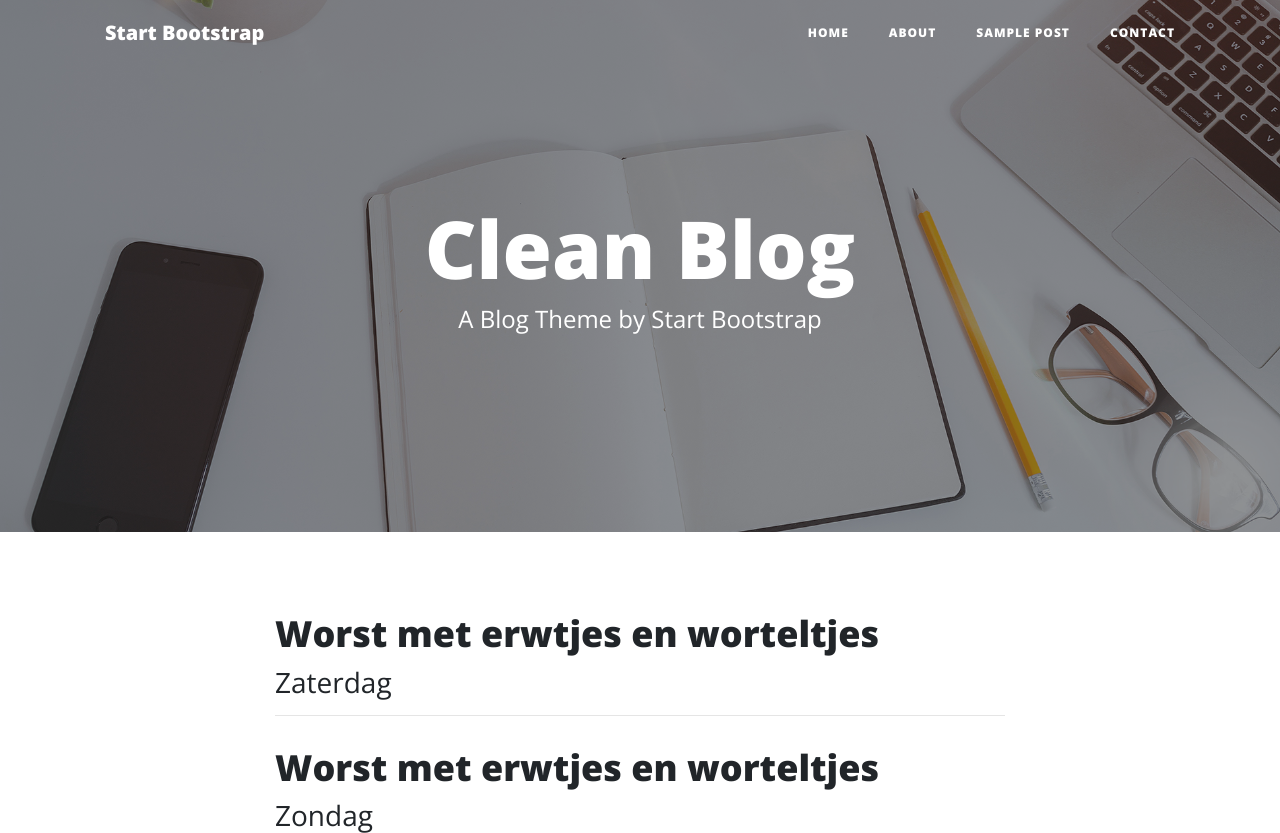
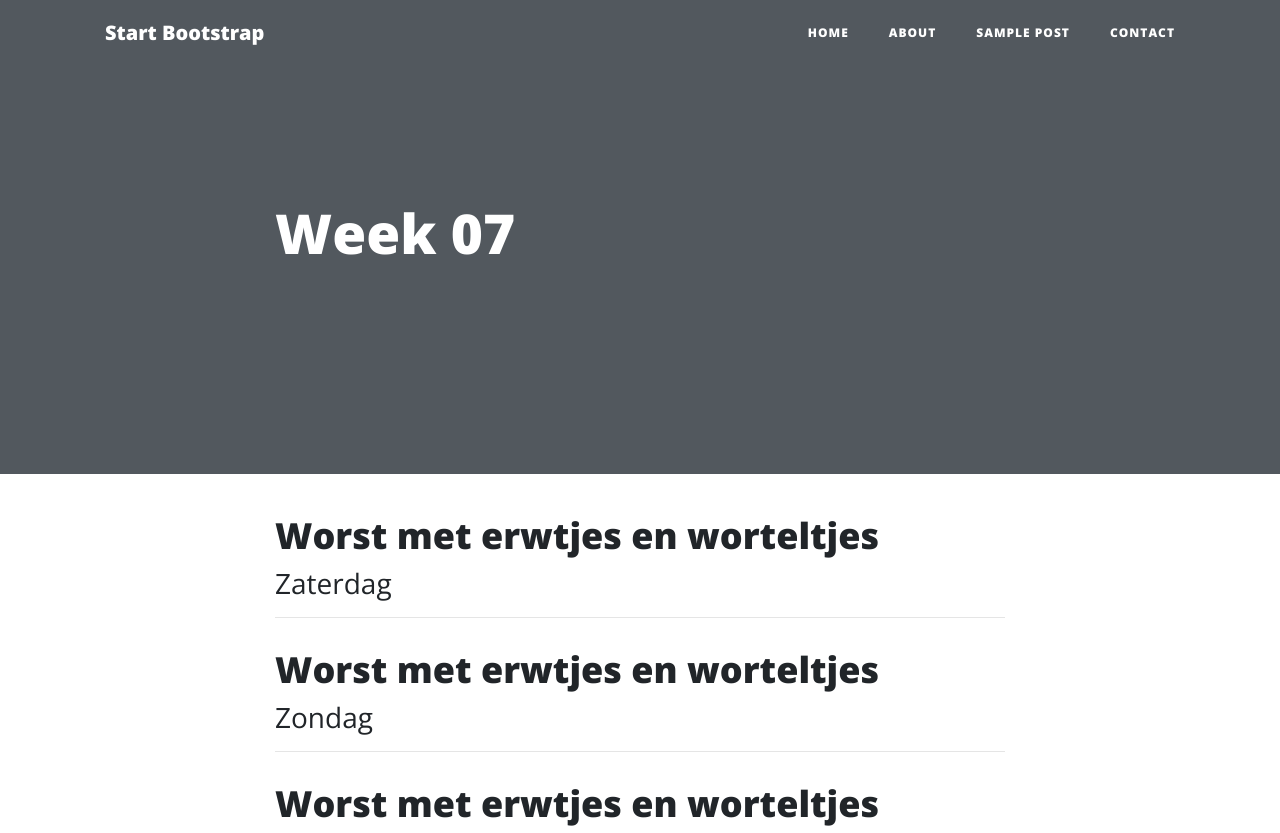
Before and after one commit to pieterdp/Weekmenu, a Flask app: page /week in a window 1280 px wide. Shown: the top 833 px of the page. Run offline with Flask 2, Linux system fonts and the light colour scheme; some libraries are stand-ins or nearby versions.

Commit message:
Some more mockupping

```diff
--- a/menu/routes.py
+++ b/menu/routes.py
@@ -1,5 +1,6 @@
 from flask import Blueprint, render_template
 from flask_login import login_required
+from datetime import datetime
 
 
 gui = Blueprint('gui', __name__)
@@ -13,4 +14,6 @@ def index():
 @gui.route('/week', methods=['GET'])
 @gui.route('/week/<string:week>', methods=['GET'])
 def week_overview(week=None):
+    if not week:
+        week = datetime.now().strftime('%U')
     return render_template('weekmenu/week.html', week=week)
--- /dev/null
+++ b/static/css/weekmenu.css
@@ -0,0 +1,3 @@
+header.masthead-page {
+  margin-bottom: 10px!important;
+}
--- a/templates/layout/base.html
+++ b/templates/layout/base.html
@@ -25,6 +25,8 @@
     <!-- Custom styles for this template -->
     <link href="{{ url_for('static', filename='css/template/clean-blog.min.css') }}" rel="stylesheet">
 
+    <!-- Custom stylesheet -->
+    <link href="{{ url_for('static', filename='css/weekmenu.css') }}" rel="stylesheet">
 </head>
 
 <body>
@@ -57,21 +59,6 @@
         </div>
     </div>
 </nav>
-
-<!-- Page Header -->
-<header class="masthead" style="background-image: url('{{ url_for('static', filename='img/template/home-bg.jpg') }}')">
-    <div class="overlay"></div>
-    <div class="container">
-        <div class="row">
-            <div class="col-lg-8 col-md-10 mx-auto">
-                <div class="site-heading">
-                    <h1>Clean Blog</h1>
-                    <span class="subheading">A Blog Theme by Start Bootstrap</span>
-                </div>
-            </div>
-        </div>
-    </div>
-</header>
 
 <!-- Main Content -->
 {% block content %}
--- a/templates/weekmenu/week.html
+++ b/templates/weekmenu/week.html
@@ -1,5 +1,18 @@
 {% extends 'layout/base.html' %}
 {% block content %}
+      <header class="masthead masthead-page">
+    <div class="overlay"></div>
+    <div class="container">
+      <div class="row">
+        <div class="col-lg-8 col-md-10 mx-auto">
+          <div class="post-heading">
+              <h1>Week <span id="current_week">{{ week }}</span></h1>
+          </div>
+        </div>
+      </div>
+    </div>
+  </header>
+
     <div class="container">
         <div class="row">
             <div class="col-lg-8 col-md-10 mx-auto">
```
Also changed, not shown: templates/index.html (+21 -2 lines).
